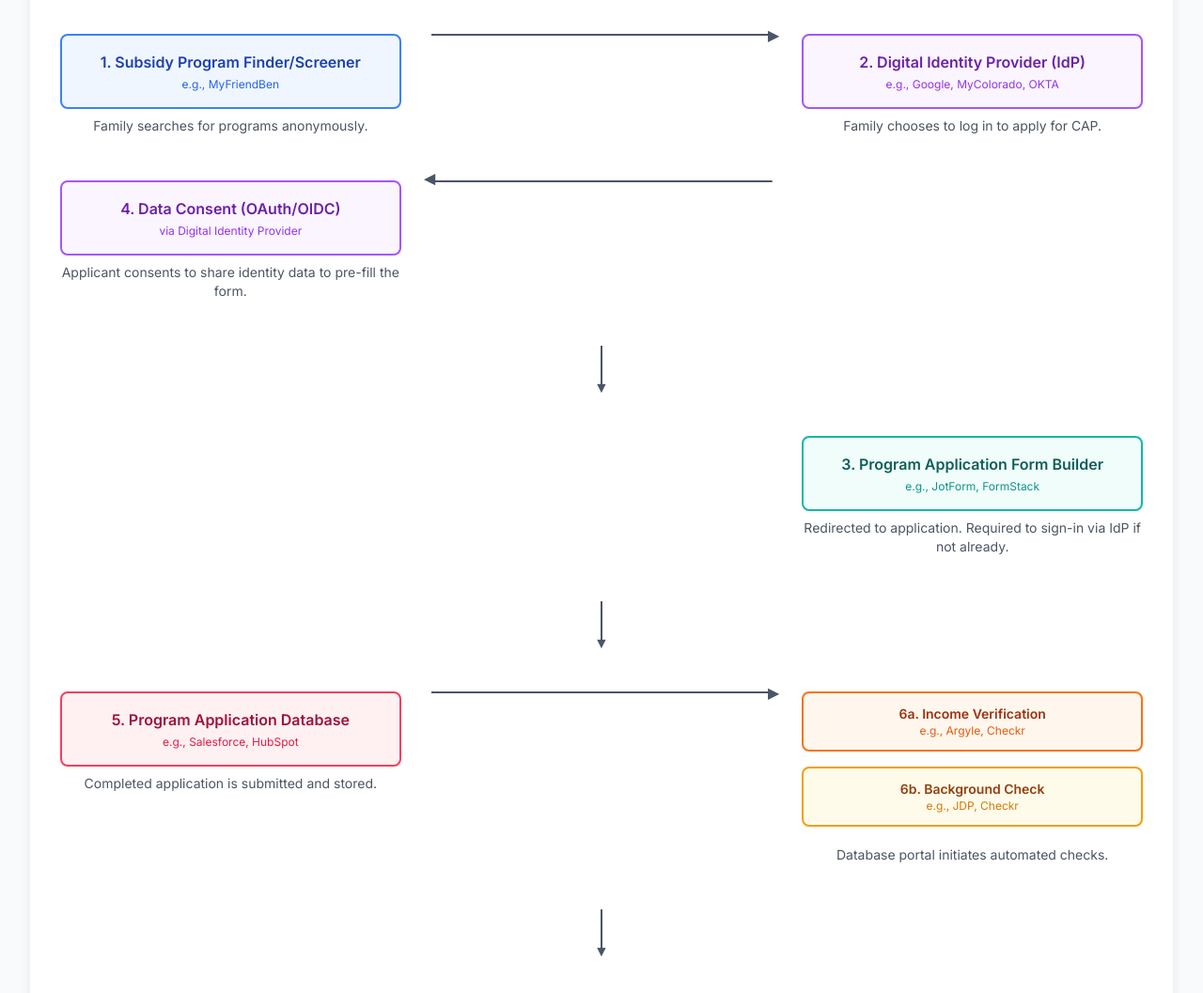
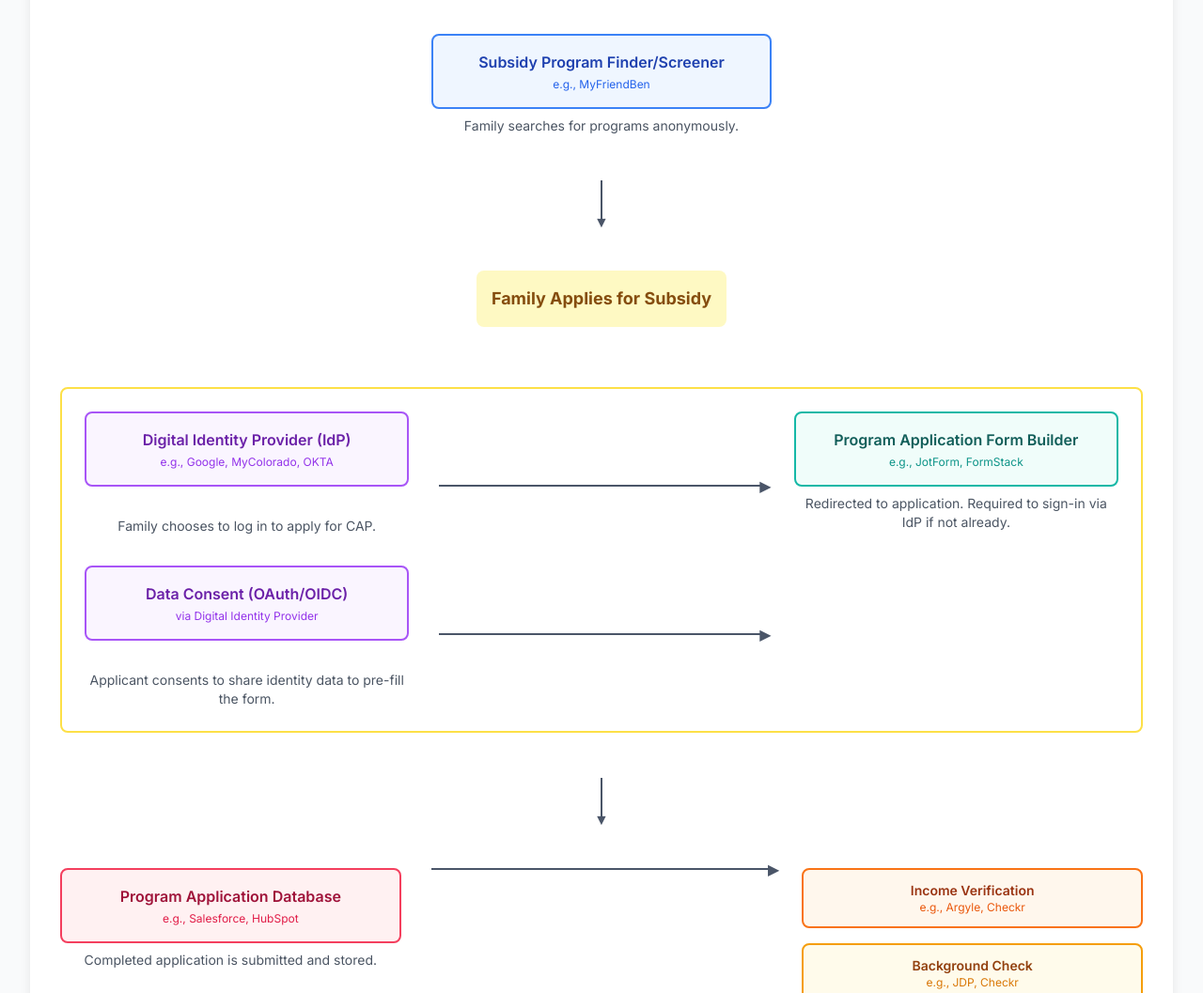
Before and after one commit to Gary-Community-Ventures/csp, a plain HTML site: page federated-cap.html in a window 1280 px wide. Shown: the part 680-1737 px from the top of the page at 94% size. Drawn offline with nearby package versions, Linux system fonts and the light colour scheme.

Commit message:
Update federated-cap.html
moved identity and oauth to app section, added more sections to user flow

```diff
--- a/federated-cap.html
+++ b/federated-cap.html
@@ -12,16 +12,25 @@
         body {
             font-family: 'Inter', sans-serif;
         }
-        .flow-arrow {
+        .flow-arrow-horizontal {
             position: relative;
             width: 100%;
             height: 2px;
             background-color: #4A5568;
         }
-        .flow-arrow::after {
+        .flow-arrow-horizontal.right::after {
             content: '▶';
             position: absolute;
             right: -8px;
+            top: 50%;
+            transform: translateY(-50%);
+            color: #4A5568;
+            font-size: 16px;
+        }
+        .flow-arrow-horizontal.left::after {
+            content: '◀';
+            position: absolute;
+            left: -8px;
             top: 50%;
             transform: translateY(-50%);
             color: #4A5568;
@@ -38,6 +47,15 @@
             content: '▼';
             position: absolute;
             bottom: -8px;
+            left: 50%;
+            transform: translateX(-50%);
+            color: #4A5568;
+            font-size: 16px;
+        }
+        .flow-arrow-vert.up::after {
+            content: '▲';
+            position: absolute;
+            top: -8px;
             left: 50%;
             transform: translateX(-50%);
             color: #4A5568;
@@ -96,49 +114,57 @@
                         </div>
                     </div>
 
-                    <div class="flex flex-col items-center text-center">
+                    <div class="flex flex-col items-center text-center md:col-start-2">
                         <div id="comp-finder" class="component-card p-4 border-2 border-blue-500 bg-blue-50 rounded-lg w-full">
-                            <h3 class="font-semibold text-blue-800">1. Subsidy Program Finder/Screener</h3>
+                            <h3 class="font-semibold text-blue-800">Subsidy Program Finder/Screener</h3>
                             <p class="text-xs text-blue-600 mt-1">e.g., MyFriendBen</p>
                         </div>
                         <p class="text-sm mt-2 text-gray-600">Family searches for programs anonymously.</p>
-                    </div>
-
-                    <div class="flex items-center">
-                        <div class="flow-arrow"></div>
-                    </div>
-
-                    <div class="flex flex-col items-center text-center">
-                        <div id="comp-idp-1" class="component-card p-4 border-2 border-purple-500 bg-purple-50 rounded-lg w-full">
-                            <h3 class="font-semibold text-purple-800">2. Digital Identity Provider (IdP)</h3>
-                            <p class="text-xs text-purple-600 mt-1">e.g., Google, MyColorado, OKTA</p>
-                        </div>
-                        <p class="text-sm mt-2 text-gray-600">Family chooses to log in to apply for CAP.</p>
                     </div>
 
                     <div class="md:col-span-3 flex justify-center h-12">
                         <div class="flow-arrow-vert"></div>
                     </div>
 
-                    <div class="flex flex-col items-center text-center md:col-start-3">
-                         <div id="comp-form" class="component-card p-4 border-2 border-teal-500 bg-teal-50 rounded-lg w-full">
-                            <h3 class="font-semibold text-teal-800">3. Program Application Form Builder</h3>
-                            <p class="text-xs text-teal-600 mt-1">e.g., JotForm, FormStack</p>
+                    <!-- Section Title: Family Applies for Subsidy -->
+                    <div class="md:col-span-3 text-center mb-4">
+                        <div class="inline-block p-4 bg-yellow-100 text-yellow-800 rounded-lg">
+                            <h4 class="font-bold text-lg">Family Applies for Subsidy</h4>
                         </div>
-                        <p class="text-sm mt-2 text-gray-600">Redirected to application. Required to sign-in via IdP if not already.</p>
                     </div>
 
-                    <div class="flex items-center md:col-start-2 md:row-start-3">
-                         <div class="flow-arrow" style="transform: rotate(180deg);"></div>
-                    </div>
+                    <!-- Inner grid for the "Family Applies for Subsidy" flow -->
+                    <div class="md:col-span-3 grid grid-cols-1 md:grid-cols-3 gap-x-8 gap-y-12 items-start p-6 border-2 border-yellow-300 rounded-lg">
+                        <!-- Left column for IdP and Data Consent -->
+                        <div class="flex flex-col items-center text-center space-y-8">
+                            <div id="comp-idp-1" class="component-card p-4 border-2 border-purple-500 bg-purple-50 rounded-lg w-full">
+                                <h3 class="font-semibold text-purple-800">Digital Identity Provider (IdP)</h3>
+                                <p class="text-xs text-purple-600 mt-1">e.g., Google, MyColorado, OKTA</p>
+                            </div>
+                            <p class="text-sm text-gray-600">Family chooses to log in to apply for CAP.</p>
 
-                    <div class="flex flex-col items-center text-center md:col-start-1 md:row-start-3">
-                        <div id="comp-idp-2" class="component-card p-4 border-2 border-purple-500 bg-purple-50 rounded-lg w-full">
-                            <h3 class="font-semibold text-purple-800">4. Data Consent (OAuth/OIDC)</h3>
-                             <p class="text-xs text-purple-600 mt-1">via Digital Identity Provider</p>
+                            <div id="comp-idp-2" class="component-card p-4 border-2 border-purple-500 bg-purple-50 rounded-lg w-full">
+                                <h3 class="font-semibold text-purple-800">Data Consent (OAuth/OIDC)</h3>
+                                <p class="text-xs text-purple-600 mt-1">via Digital Identity Provider</p>
+                            </div>
+                            <p class="text-sm text-gray-600">Applicant consents to share identity data to pre-fill the form.</p>
                         </div>
-                        <p class="text-sm mt-2 text-gray-600">Applicant consents to share identity data to pre-fill the form.</p>
-                    </div>
+
+                        <!-- Middle column for arrows -->
+                        <div class="flex flex-col items-center justify-around h-full">
+                            <div class="flow-arrow-horizontal right w-full"></div>
+                            <div class="flow-arrow-horizontal right w-full"></div>
+                        </div>
+
+                        <!-- Right column for Form Builder -->
+                        <div class="flex flex-col items-center text-center">
+                            <div id="comp-form" class="component-card p-4 border-2 border-teal-500 bg-teal-50 rounded-lg w-full">
+                                <h3 class="font-semibold text-teal-800">Program Application Form Builder</h3>
+                                <p class="text-xs text-teal-600 mt-1">e.g., JotForm, FormStack</p>
+                            </div>
+                            <p class="text-sm mt-2 text-gray-600">Redirected to application. Required to sign-in via IdP if not already.</p>
+                        </div>
+                    </div> <!-- End of inner grid for "Family Applies for Subsidy" -->
 
                     <div class="md:col-span-3 flex justify-center h-12">
                         <div class="flow-arrow-vert"></div>
@@ -146,23 +172,23 @@
 
                     <div class="flex flex-col items-center text-center md:col-start-1">
                         <div id="comp-db" class="component-card p-4 border-2 border-rose-500 bg-rose-50 rounded-lg w-full">
-                            <h3 class="font-semibold text-rose-800">5. Program Application Database</h3>
+                            <h3 class="font-semibold text-rose-800">Program Application Database</h3>
                             <p class="text-xs text-rose-600 mt-1">e.g., Salesforce, HubSpot</p>
                         </div>
                         <p class="text-sm mt-2 text-gray-600">Completed application is submitted and stored.</p>
                     </div>
 
                     <div class="flex items-center">
-                         <div class="flow-arrow"></div>
+                         <div class="flow-arrow-horizontal right"></div>
                     </div>
 
                     <div class="grid grid-cols-1 gap-y-4">
                         <div id="comp-income" class="component-card p-3 border-2 border-orange-500 bg-orange-50 rounded-lg w-full text-center">
-                            <h3 class="font-semibold text-orange-800 text-sm">6a. Income Verification</h3>
+                            <h3 class="font-semibold text-orange-800 text-sm">Income Verification</h3>
                             <p class="text-xs text-orange-600">e.g., Argyle, Checkr</p>
                         </div>
                          <div id="comp-bg" class="component-card p-3 border-2 border-amber-500 bg-amber-50 rounded-lg w-full text-center">
-                            <h3 class="font-semibold text-amber-800 text-sm">6b. Background Check</h3>
+                            <h3 class="font-semibold text-amber-800 text-sm">Background Check</h3>
                             <p class="text-xs text-amber-600">e.g., JDP, Checkr</p>
                         </div>
                         <p class="text-sm mt-1 text-gray-600 text-center">Database portal initiates automated checks.</p>
@@ -174,7 +200,7 @@
 
                      <div class="md:col-span-3 text-center">
                         <div id="comp-admin" class="component-card p-4 border-2 border-indigo-500 bg-indigo-50 rounded-lg inline-block">
-                            <h3 class="font-semibold text-indigo-800">7. Admin Review & Approval</h3>
+                            <h3 class="font-semibold text-indigo-800">Admin Review & Approval</h3>
                             <p class="text-xs text-indigo-600 mt-1">via Database Admin Interface</p>
                         </div>
                         <p class="text-sm mt-2 text-gray-600">Program administrator logs in, reviews, and approves the application.</p>
@@ -184,9 +210,19 @@
                         <div class="flow-arrow-vert"></div>
                     </div>
 
+                    <!-- New Section: Family Joins the Program -->
+                    <div class="md:col-span-3 text-center">
+                        <div class="inline-block p-4 bg-green-100 text-green-800 rounded-lg">
+                            <h4 class="font-bold text-lg">Family Joins the Program</h4>
+                        </div>
+                    </div>
+                    <div class="md:col-span-3 flex justify-center h-12">
+                        <div class="flow-arrow-vert"></div>
+                    </div>
+
                     <div class="md:col-span-3 text-center">
                         <div id="comp-app" class="component-card p-4 border-2 border-lime-500 bg-lime-50 rounded-lg inline-block">
-                            <h3 class="font-semibold text-lime-800">8. Mobile Companion App</h3>
+                            <h3 class="font-semibold text-lime-800">Mobile Companion App</h3>
                             <p class="text-xs text-lime-600 mt-1">e.g., Gary Community</p>
                         </div>
                         <p class="text-sm mt-2 text-gray-600">Family is notified of approval and logs into the companion app using their IdP.</p>
```
